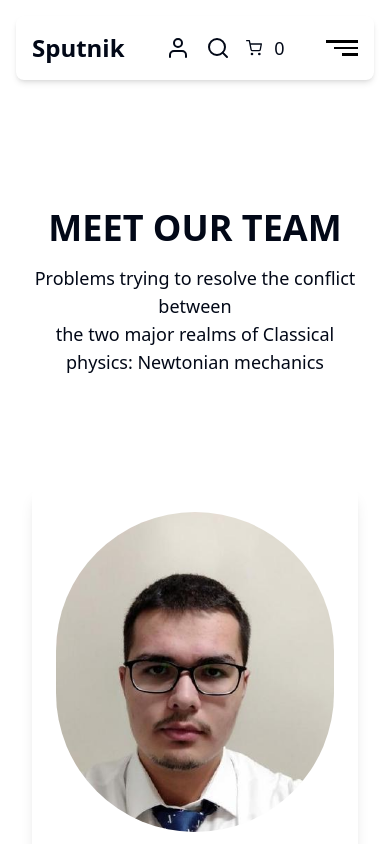
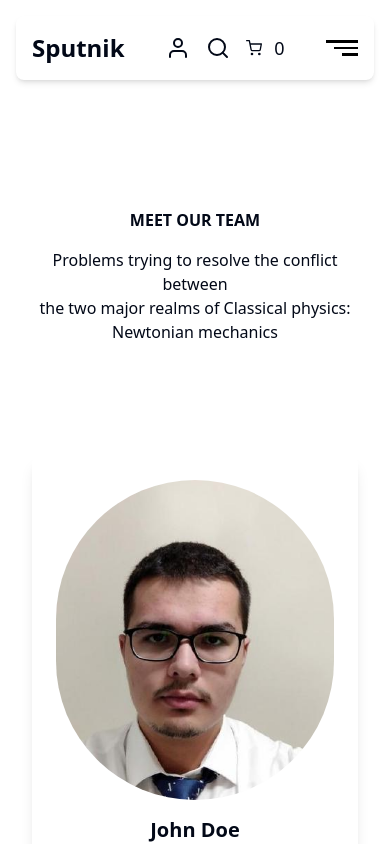
Before and after one commit to asebneemu/e-emmorce, a React (Vite) app: page /team-page in a window 390 px wide. Shown: the top 844 px of the page. Built offline with nearby package versions, Linux system fonts and the light colour scheme.

Commit message:
TeamPagev02

```diff
--- a/src/components/TeamCart.jsx
+++ b/src/components/TeamCart.jsx
@@ -1,3 +1,4 @@
+/* eslint-disable react/prop-types */
 
 import { FaInstagram, FaGithub, FaLinkedin } from "react-icons/fa";  // İkonları import et
 
--- a/src/components/TeamSection.jsx
+++ b/src/components/TeamSection.jsx
@@ -1,4 +1,3 @@
-import React from "react";
 import TeamCart from "./TeamCart"; // TeamCart bileşeni
 import { teamData } from "../data";
 
@@ -6,9 +5,9 @@ export default function TeamSection() {
   return (
     <div className="w-full flex flex-col items-center p-8 my-20">
       {/* Başlık ve Açıklama */}
-      <div className="text-center mb-8">
-        <h1 className="text-4xl font-bold uppercase">Meet Our Team</h1>
-        <p className="text-lg mt-4">
+      <div className="flex flex-col text-center mb-8 3xs:items-center">
+        <h1 className="3xs:text-2xl md:text-4xl font-bold uppercase">Meet Our Team</h1>
+        <p className="3xs:text-base 3xs:w-[70%] md:text-lg md:w-full mt-4">
           Problems trying to resolve the conflict between <br />
           the two major realms of Classical physics: Newtonian mechanics
         </p>
```
